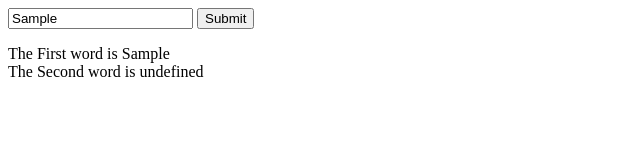
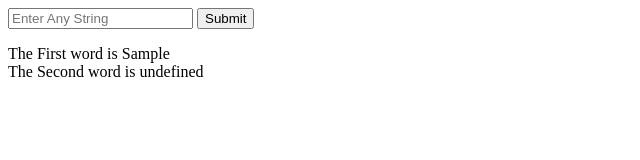
Before and after one commit to pall-gupta/js_number_game, a plain HTML site: page return-first-string.html in a window 1280 px wide. Both pictures are taken after typing "Sample" into the empty fields and a click on the button "Submit". Shown: the full height of the page, 0-640 px from the left. Drawn offline with Linux system fonts and the light colour scheme.

Commit message:
fix : empty input

```diff
--- a/return-first-string.html
+++ b/return-first-string.html
@@ -27,6 +27,7 @@
           " The Second word is " +
           splitString[1];
       }
+      getString.value = "";
     }
   </script>
 </html>
```
